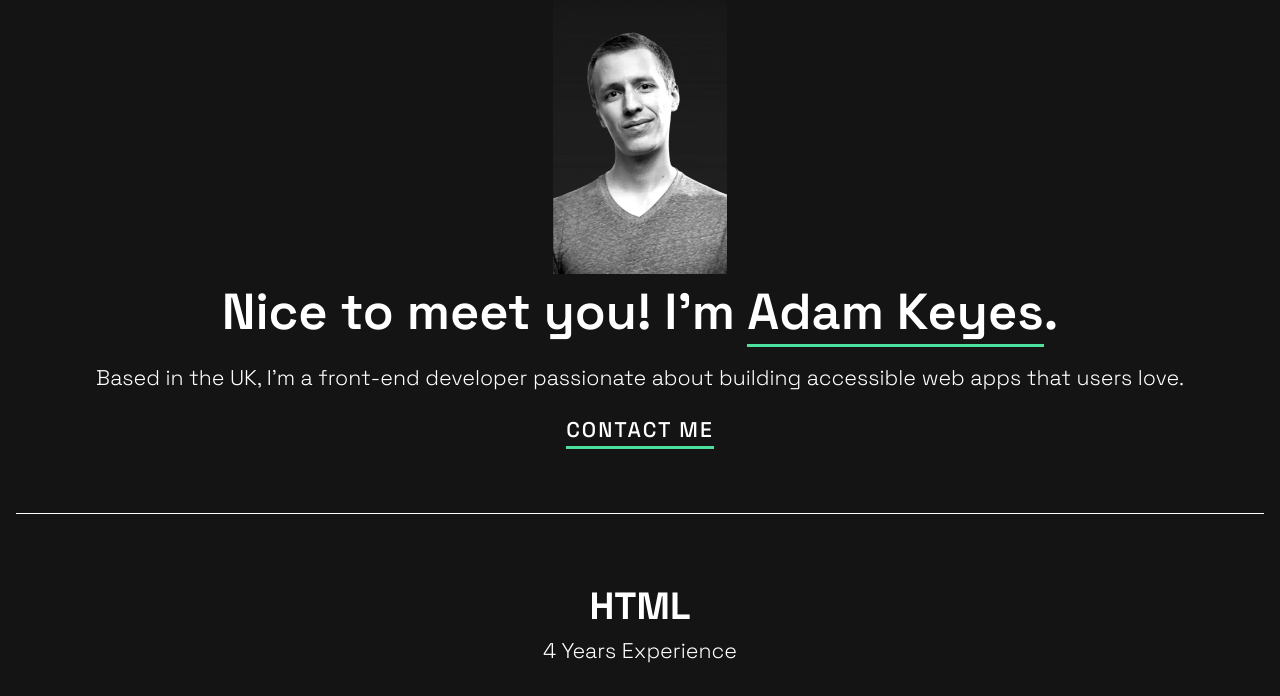
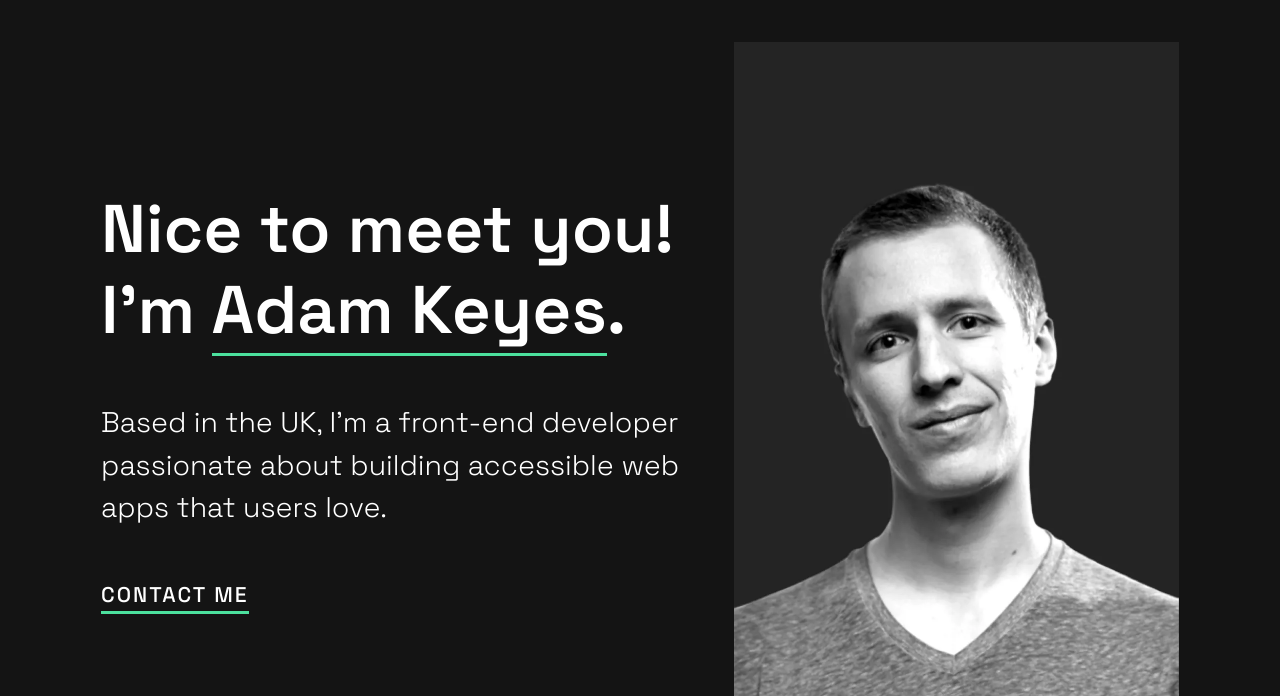
Before and after one commit to dottereldesign/single-page_developer_portfolio, a plain HTML site: page index.html in a window 1280 px wide. Shown: the part 94-790 px from the top of the page. Drawn offline with Linux system fonts and the light colour scheme.

Commit message:
Add main media queries for tablet.

```diff
--- a/index.html
+++ b/index.html
@@ -28,15 +28,19 @@
   </header>
 
   <main>
+    <picture>
+      <source srcset="images/image-profile-desktop.webp" media="(min-width: 1110px)" />
+      <source srcset="images/image-profile-tablet.webp" media="(min-width: 646px)" />
       <img src="images/image-profile-mobile.webp" alt="Profile picture of Adam Keyes.">
+    </picture>
+    <div class="main_content">
       <h1>Nice to meet you! I'm <span>Adam Keyes</span>.</h1>
-
       <p>
         Based in the UK, I'm a front-end developer passionate about
         building accessible web apps that users love.
       </p>
-
       <a class="main_cta" href="#">Contact me</a>
+    </div>
   </main>
 
   <section class="experience">
--- a/style.css
+++ b/style.css
@@ -136,7 +136,7 @@ header ul li i {
   font-size: 20px;
 }
 
-@media (min-width: 768px) {
+@media (min-width: 646px) {
   header {
     display: flex;
     flex-direction: row;
@@ -153,7 +153,7 @@ main {
   padding: 0 16px 0 16px;
 }
 
-main img {
+main picture {
   position: absolute;
   top: -15px;
   width: 174px;
@@ -193,6 +193,86 @@ main p {
   text-transform: uppercase;
   border-bottom: 3px solid var(--clr-primary-200);
   letter-spacing: 2px;
+}
+
+@media (min-width: 646px) {
+  main {
+    display: grid;
+    grid-template-columns: 2fr 1fr;
+    flex-direction: column;
+    align-items: center;
+    overflow: hidden;
+    padding: 0 16px 0 16px;
+    margin: 45px 0 240px 0;
+  }
+
+  main h1 span {
+    color: var(--clr-primary-500);
+    font-size: var(--fs-900);
+    font-weight: var(--fw-semi-bold);
+    border-bottom: 3px solid var(--clr-primary-200);
+  }
+
+  main picture {
+    position: absolute;
+    grid-column-start: 2;
+    grid-column-end: 3;
+    width: 322px;
+    height: auto;
+    top: 0;
+    right: 0;
+  }
+
+  .main_content {
+    grid-column-start: 1;
+    grid-column-end: 2;
+    grid-row-start: 1;
+    margin: auto;
+  }
+
+  main h1 {
+    color: var(--clr-primary-500);
+    font-size: var(--fs-900);
+    font-weight: var(--fw-semi-bold);
+    text-align: left;
+    margin-top: 0;
+    line-height: 1.2;
+  }
+
+  main p {
+    color: var(--clr-primary-500);
+    font-size: var(--fs-600);
+    font-weight: var(--fw-light);
+    text-align: left;
+    margin-top: 50px;
+  }
+
+  .main_cta {
+    display: inline-block;
+    color: var(--clr-primary-500);
+    font-size: var(--fs-500);
+    font-weight: var(--fw-medium);
+    margin-top: 50px;
+    text-transform: uppercase;
+    border-bottom: 3px solid var(--clr-primary-200);
+    letter-spacing: 2px;
+  }
+}
+
+@media (min-width: 1110px) {
+  main {
+    max-width: 1110px;
+    margin: 45px auto 250px auto;
+  }
+  main picture {
+    position: initial;
+    grid-column-start: 2;
+    grid-column-end: 3;
+    width: 445px;
+    height: auto;
+    top: 0;
+    right: 0;
+  }
 }
 
 /* section.experience */
```
Lines whose indentation alone changed are shown as unchanged.
